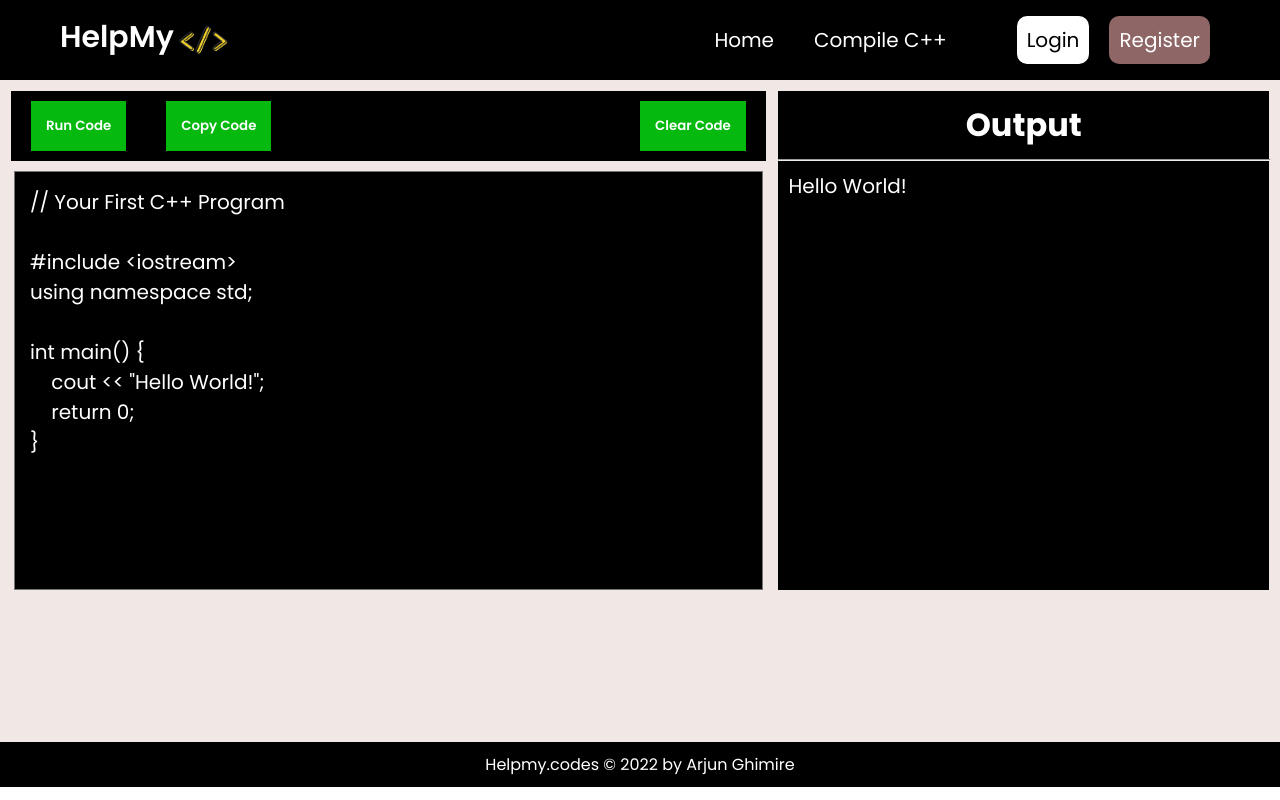
After one commit to DeletedAccountMarch/Helpmy.codes-Project, a PHP site: page /compile.php in a window 1280 px wide. The commit adds this page. Run offline with PHP 8.4, Linux system fonts and the light colour scheme; some libraries are stand-ins or nearby versions.

Commit message:
fixed bugs and new UI

```diff
--- /dev/null
+++ b/compile.php
@@ -0,0 +1,56 @@
+<!DOCTYPE html>
+<html lang="en">
+
+<head>
+    <meta charset="UTF-8">
+    <meta http-equiv="X-UA-Compatible" content="IE=edge">
+    <meta name="viewport" content="width=device-width, initial-scale=1.0">
+    <title>Compile Your C++ Code</title>
+    <link rel="stylesheet" type="text/css" href="css/compiler.css">
+</head>
+
+<body>
+    <?php include 'components/_nav.php' ?>
+
+        <div class="divcompile">
+
+            <div class="left compile_container">
+                <div class="options">
+                    <button class="run_btn lefttop" onclick="findcin()" type="button">Run Code</button>
+                    <button class="run_btn lefttop" id="copy" onclick="func_copy()">Copy Code</button>
+                    <button class="run_btn righttop" onclick="clear_code()">Clear Code</button>
+
+                </div>
+
+                <textarea id="code" class="code_field">// Your First C++ Program
+
+#include <iostream>
+using namespace std;
+
+int main() {
+    cout << "Hello World!";
+    return 0;
+}</textarea>
+            </div>
+            <div class="right compile_container">
+                <div class="outputspace">
+                    <h1 id="out_text">Output</h1>
+                    <hr>
+                    <textarea id="first_text" class="show" disabled>Hello World!</textarea>
+                    <textarea id="out" class="hide" disabled>Compiling code </textarea>
+                    <div id="dis" class="hide">
+                        <div id="entervalue"></div>
+
+                        <button onclick="sendinput()" class="run_btn">Run output</button>
+                    </div>
+                </div>
+            </div>
+
+        </div>
+
+    <?php include 'components/_footer.php' ?>
+
+    <script src="js/compile.js"></script>
+</body>
+
+</html>
--- a/components/_nav.php
+++ b/components/_nav.php
@@ -11,7 +11,7 @@
     <i class="fa fa-bars icon" class="icon" id="click" onclick="show()"></i>
     <ul id="menu-bar">
         <li class="list"><a class="link" href="./">Home</a></li>
-        <li class="list"><a class="link" href="findbug.php">Bug Finder</a></li>
+        <li class="list"><a class="link" href="compile.php">Compile C++</a></li>
         <?php if(session_status()==1){
 
             echo '<li class="list"><a href="login.php" class="link auth-btn left-size">Login</a></li>
--- /dev/null
+++ b/css/compiler.css
@@ -0,0 +1,116 @@
+.divcompile{
+    padding: 11px;
+    background: rgb(241, 232, 230);
+    height: 80vh;
+}
+
+.compile_container{
+    height: 78%;
+    display: flex;
+    flex-direction: column;
+    align-items: center;
+}
+
+#entervalue{
+    margin-top:25px;
+ font-size: large;
+}
+
+#entervalue input{
+    width: 50%;
+    height: 27px;
+    padding: 4px;
+}
+
+
+#out , #first_text{
+    width: 95%;
+    height: 51vh;
+    padding:10px;
+    font-size: 20px;
+    background: black;
+    color:white;
+    border: none;
+    overflow: hidden;
+    resize: none;
+    overflow-y: scroll;
+}
+
+.hide{
+    display: none;
+}
+.show{
+    display: block;
+}
+
+.outputspace{
+    text-align: center;
+    margin-top:10px;
+    width: 100%;
+}
+
+.outputspace hr{
+    color:white;
+    margin-top:10px;
+    width: 100%!important;;
+}
+
+.run_btn{
+    cursor: pointer;
+    margin:10px;
+    padding:15px;
+    margin-left: 20px;
+    margin-right: 20px;
+    text-align: center;
+    border: none;
+    color:white;
+    align-items: center;
+    font-weight: 600;
+    background: rgb(5, 185, 14);
+}
+
+.options{
+    background: black;
+    width: 100%;
+    height: 70px;
+
+    margin-bottom: 10px;
+
+}
+
+.lefttop{
+    float:left;
+}
+.righttop{
+    float:right;
+}
+
+.left{
+    background: rgb(241, 232, 230);
+    float:left;
+    width: 60%;
+
+}
+
+.right{
+    background: black;
+    float:right;
+    width: 39%;
+    color:white;
+}
+
+.code_field{
+    width: 95%;
+    background:black;
+    color:white;
+    height: 100%;
+    font-size: 20px;
+    padding: 15px;
+    resize: none;
+    overflow-y: scroll;
+
+}
+
+textarea::-webkit-scrollbar {
+    width: 1em;
+}
--- /dev/null
+++ b/js/compile.js
@@ -0,0 +1,113 @@
+var c = 0;
+
+function findcin() {
+    document.getElementById('first_text').setAttribute("class", "hide");
+    document.getElementById('entervalue').innerHTML ="";
+    document.getElementById('dis').setAttribute("class", "hide");
+
+    document.getElementById('out').setAttribute("class", "hide");
+    const variables = [];
+    const array = [];
+    const start = [];
+    const end = [];
+    var value = " ";
+    var input = document.getElementById('code').value;
+
+    var inputlen = input.length;
+    var m = 0;
+    var c = 0;
+    var j;
+    for (var i = 0; i < inputlen; i++) {
+
+        if (input.substr(i, 3) == "cin") {
+
+            start[m] = i + 3;
+
+            for (j = i; j < inputlen; j++) {
+                if (input.substr(j, 1) == ";") {
+
+                    end[m] = j;
+                    break;
+                }
+            }
+            m++;
+
+        }
+    }
+
+
+    for (k = 0; k < m; k++) {
+        variables[k] = input.substr(start[k], end[k] - start[k]);
+        variables[k] = variables[k].replaceAll(">>", " ");
+        value = value + " " + variables[k];
+    }
+
+
+    value = value.replace(/  +/g, ' ');
+
+    var valuearray = value.split(' ');
+
+    arraylen = valuearray.length;
+
+
+    if (m != 0) {
+        document.getElementById('out_text').textContent="Enter Input Values";
+        for (i = 1; i < arraylen; i++) {
+            document.getElementById('dis').setAttribute("class", "show");
+            var myid = 'id="field' + i + '"';
+            document.getElementById('entervalue').innerHTML += 'Enter value of ' + valuearray[i] + ' - <input type="text"' + myid + '> <br><br>';
+
+            document.getElementById('field' + i).setAttribute("name", "value" + i);
+            c++;
+            // var myval = 'value="' + c + '"';
+            // document.getElementById('hidendata').innerHTML = '<input type="number" name="totalval" ' + myval + ' hidden >';
+        }
+
+    } else {
+
+        runcode(value);
+    }
+}
+
+function sendinput(){
+    document.getElementById('first_text').setAttribute("class", "hide");
+    var inputvalue=" ";
+        for(i=1;i<=c;i++){
+            inputvalue = inputvalue + " " + document.getElementById('field' + i).value;
+        }
+        inputvalue = inputvalue.replace(/  +/g, ' ');
+        runcode(inputvalue);
+}
+
+function runcode(myinputvalue) {
+    document.getElementById('first_text').setAttribute("class", "hide");
+    document.getElementById('out').textContent="Compiling code";
+    document.getElementById('out_text').textContent="Output Result";
+    document.getElementById('dis').setAttribute("class", "hide");
+
+    document.getElementById('out').setAttribute("class", "show");
+    $codevalue = encodeURIComponent(document.getElementById('code').value);
+    $input = myinputvalue;
+    const xhr = new XMLHttpRequest();
+
+    xhr.onload = function () {
+        const serverResponse = document.getElementById("out");
+        serverResponse.innerHTML = this.responseText;
+    };
+
+    xhr.open("POST", "runcode.php");
+    xhr.setRequestHeader("Content-type", "application/x-www-form-urlencoded");
+    xhr.send("code=" + $codevalue + "&input=" + $input);
+}
+
+function func_copy() {
+    var copyText = document.getElementById("code");
+    copyText.select();
+    document.execCommand("copy");
+}
+
+function clear_code() {
+    var clearText = document.getElementById("code");
+    clearText.select();
+    document.getElementById('code').value="";
+}
```
Also changed, not shown: connection.php (+11 -4 lines), database/query.sql (+12 -0 lines), findbug.php (deleted, +0 -82 lines), index.php (+1 -56 lines), js/userinput.js (added, +40 -0 lines), welcome.php (+2 -7 lines).
